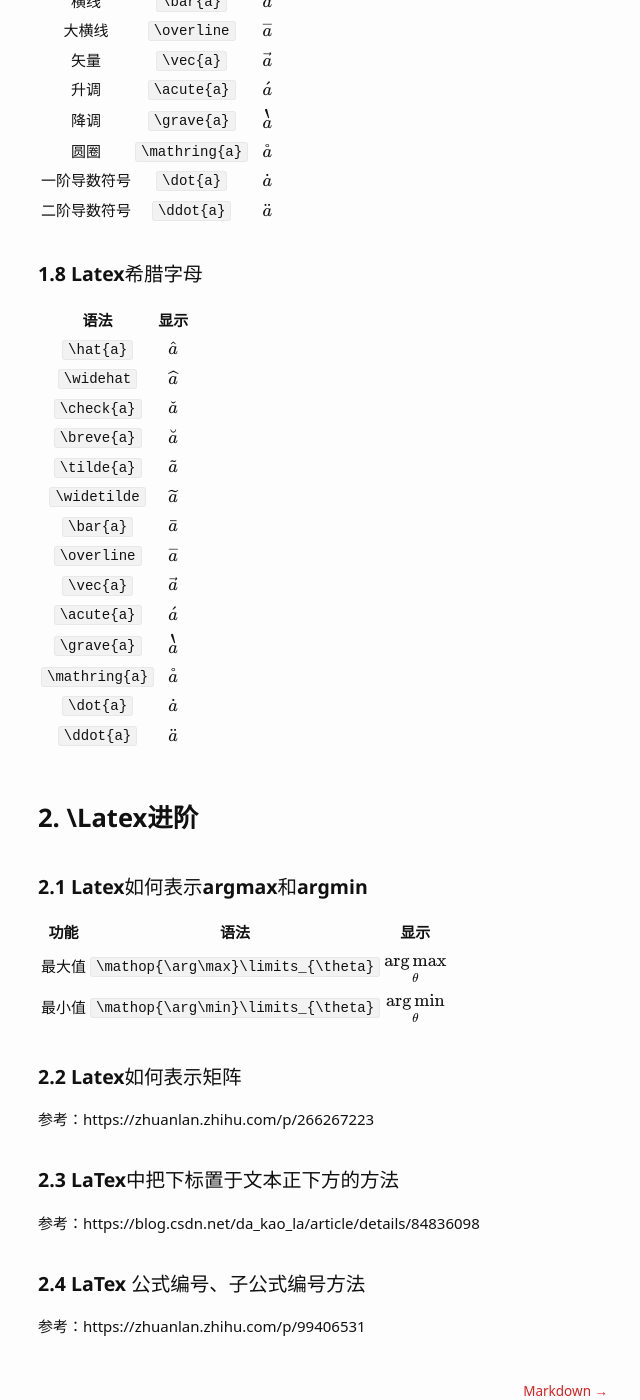
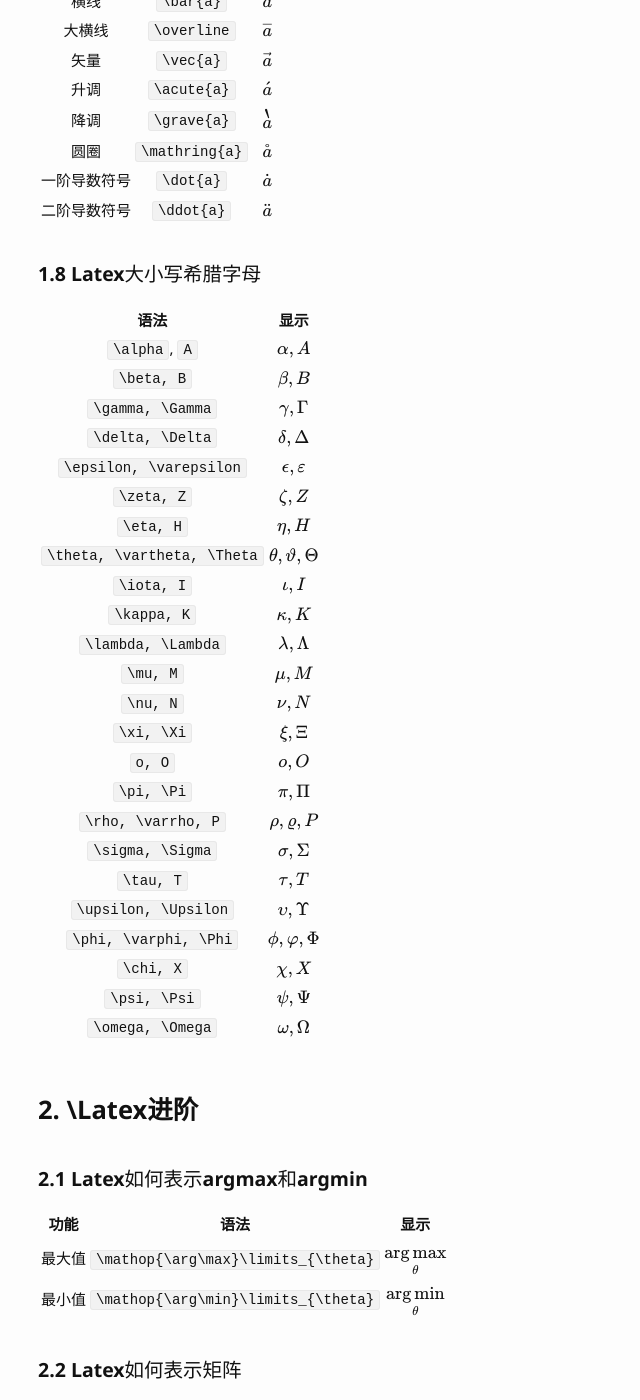
Before and after one commit to Wei-kang-Wang/tech-log, a Jekyll site: the page built from _posts/2022-01-01-LaTex.md, in a window 1280 px wide and 1400 px high, scrolled down 3543 px. Shown: the whole window, without its empty margins (32-672 px from the left). Built offline with Jekyll 4.4.1, drawn with Linux system fonts in a browser that asks for light colours; some web fonts are replaced; formulas are drawn with MathJax 3; some of the changed text lies outside the part shown.

Commit message:
Update 2022-01-01-LaTex.md

```diff
--- a/_posts/2022-01-01-LaTex.md
+++ b/_posts/2022-01-01-LaTex.md
@@ -12,7 +12,7 @@ tags: language
 
 ---
 
-## 1. 基础\Latex符号
+## 1. 基础Latex符号
 
 
 ### 1.1 Latex括号
@@ -149,25 +149,34 @@ tags: language
 | 一阶导数符号 | `\dot{a}` | $$\dot{a}$$ |
 | 二阶导数符号 | `\ddot{a}` | $$\ddot{a}$$ |
 
-### 1.8 Latex希腊字母
+### 1.8 Latex大小写希腊字母
 
 | 语法 | 显示 |
 | :------: | :------: |
-| `\hat{a}` | $$\hat{a}$$ |
-| `\widehat` | $$\widehat{a}$$ |
-| `\check{a}` | $$\check{a}$$ |
-| `\breve{a}` | $$\breve{a}$$ |
-| `\tilde{a}` | $$\tilde{a}$$ |
-| `\widetilde` | $$\widetilde{a}$$ |
-| `\bar{a}` | $$\bar{a}$$ |
-| `\overline` | $$\overline{a}$$ |
-| `\vec{a}` | $$\vec{a}$$ |
-| `\acute{a}` | $$\acute{a}$$ |
-| `\grave{a}` | $$\grave{a}$$ |
-| `\mathring{a}` | $$\mathring{a}$$ |
-| `\dot{a}` | $$\dot{a}$$ |
-| `\ddot{a}` | $$\ddot{a}$$ |
-
+| `\alpha`, `A` | $$\alpha, A$$ |
+| `\beta, B` | $$\beta, B$$ |
+| `\gamma, \Gamma` | $$\gamma, \Gamma$$ |
+| `\delta, \Delta` | $$\delta, \Delta$$ |
+| `\epsilon, \varepsilon` | $$\epsilon, \varepsilon$$ |
+| `\zeta, Z` | $$\zeta, Z$$ |
+| `\eta, H` | $$\eta, H$$ |
+| `\theta, \vartheta, \Theta` | $$\theta, \vartheta, \Theta$$ |
+| `\iota, I` | $$\iota, I$$ |
+| `\kappa, K` | $$\kappa, K$$ |
+| `\lambda, \Lambda` | $$\lambda, \Lambda$$ |
+| `\mu, M` | $$\mu, M$$ |
+| `\nu, N` | $$\nu, N$$ |
+| `\xi, \Xi` | $$\xi, \Xi$$ |
+| `o, O` | $$o, O$$ |
+| `\pi, \Pi` | $$\pi, \Pi$$ |
+| `\rho, \varrho, P` | $$\rho, \varrho, P$$ |
+| `\sigma, \Sigma` | $$\sigma, \Sigma$$ |
+| `\tau, T` | $$\tau, T$$ |
+| `\upsilon, \Upsilon` | $$\upsilon, \Upsilon$$ |
+| `\phi, \varphi, \Phi` | $$\phi, \varphi, \Phi$$ |
+| `\chi, X` | $$\chi, X$$ |
+| `\psi, \Psi` | $$\psi, \Psi$$ |
+| `\omega, \Omega` | $$\omega, \Omega$$ |
 
 ## 2. \Latex进阶
 
```
